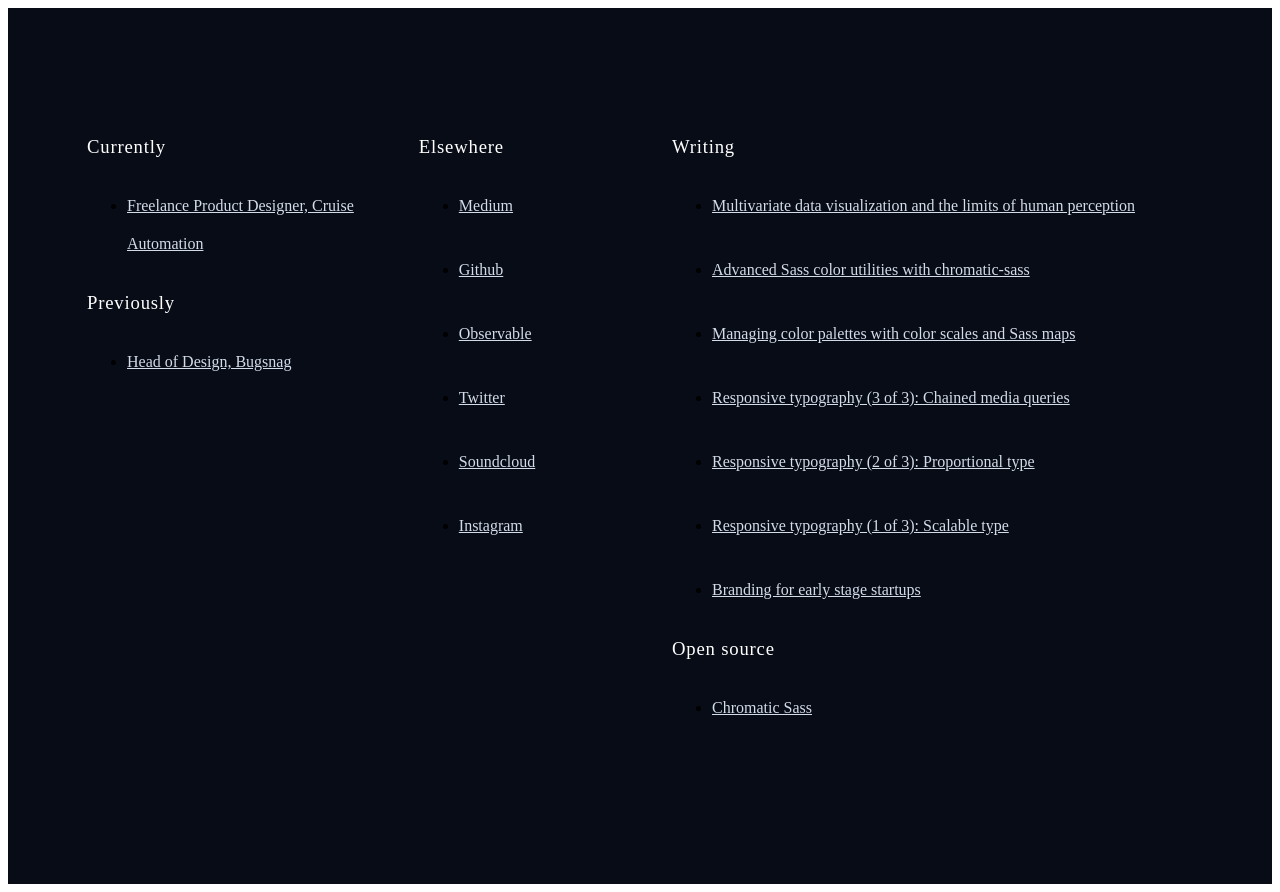
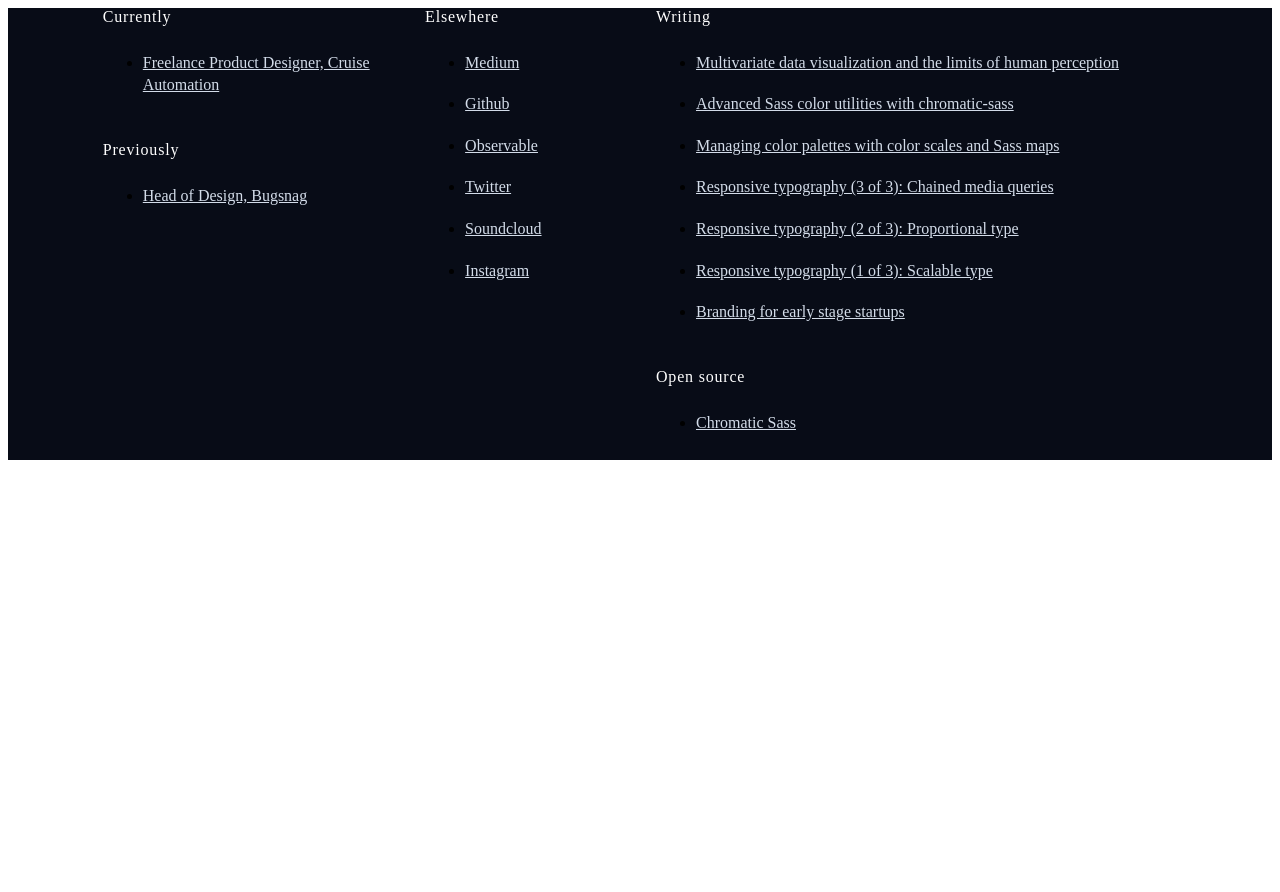
Before and after one commit to maxluster/maxluster.com, a Gatsby site: page /index_footer in a window 1280 px wide. After the commit the page ends 800 px from the top, so only its background shows below. Built offline with nearby package versions, Linux system fonts and the light colour scheme; Gatsby itself is replaced by a stand-in of ours; what modularscale-js would draw is missing.

Commit message:
update modular scale

```diff
--- a/src/components/styles.css
+++ b/src/components/styles.css
@@ -3,7 +3,7 @@
 }
 
 html {
-  font-size: 11px;
+  font-size: 17px;
   font-family: 'Mark OT';
 }
 
--- a/src/pages/index_footer.js
+++ b/src/pages/index_footer.js
@@ -6,20 +6,20 @@ import palette from '../styles/palette.js'
 
 const Container = styled.footer`
   background: ${palette.darkGrey};
-  padding: 8rem 0;
+  padding: ${fontSize(3)}rem 0;
 `
 
 const Content = styled.div`
-  width: 87.5%;
+  width: 85%;
   display: flex;
   margin: 0 auto;
 `
 
 const FooterListHeader = styled.h3`
-  font-size: ${fontSize(1)}rem;
+  font-size: 1rem;
   color: white;
   font-weight: 500;
-  margin: 0 0 1rem;
+  margin: 0 0 0.6rem;
   font-feature-settings: 'smcp', 'c2sc';
   letter-spacing: 0.05rem;
 `
@@ -30,10 +30,10 @@ const FooterListItem = styled.li``
 
 const FooterAnchor = styled.a`
   color: ${palette.lightBlueGrey};
-  font-size: ${fontSize(1)}rem;
+  font-size: 1rem;
   font-weight: 400;
-  line-height: 2.4rem;
-  padding: 0.8rem 0;
+  line-height: 1.4rem;
+  padding: 0.6rem 0;
   display: block;
   transition: color 0.1s;
   &:hover {
@@ -51,16 +51,16 @@ const FooterColumn1 = styled(FooterColumn)`
 
 const FooterColumn2 = styled(FooterColumn)`
   width: 20%;
-  padding-right: 2rem;
+  padding-right: 1rem;
 `
 
 const FooterColumn3 = styled(FooterColumn)`
   width: 50%;
-  padding-right: 2rem;
+  padding-right: 1rem;
 `
 
 const AdditionalFooterList = styled.div`
-  margin-top: ${space(10)}rem;
+  margin-top: 2.2rem;
 `
 
 const FooterLink = ({ href, children }) => (
```
Also changed, not shown: src/pages/index_header.js (+7 -7 lines).
